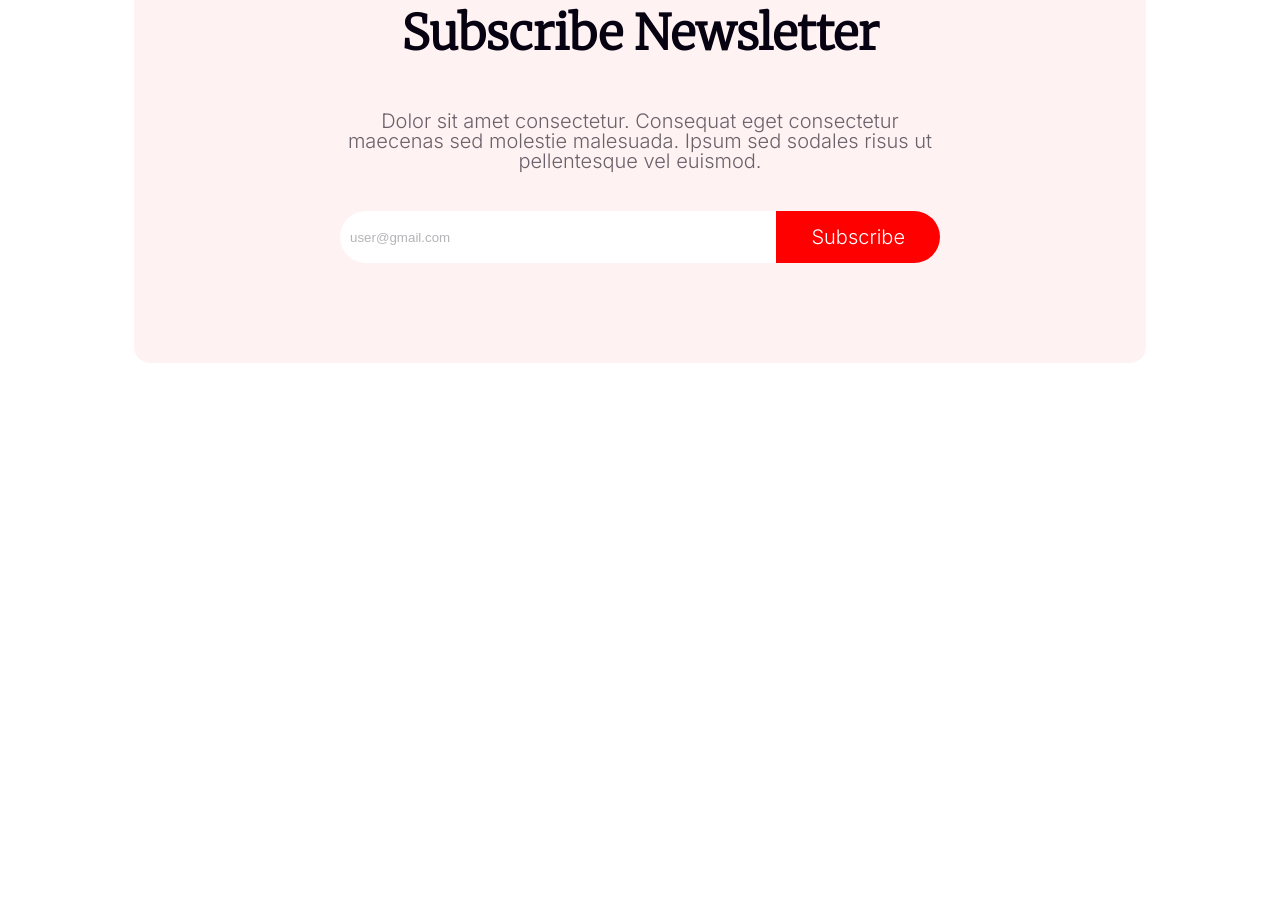
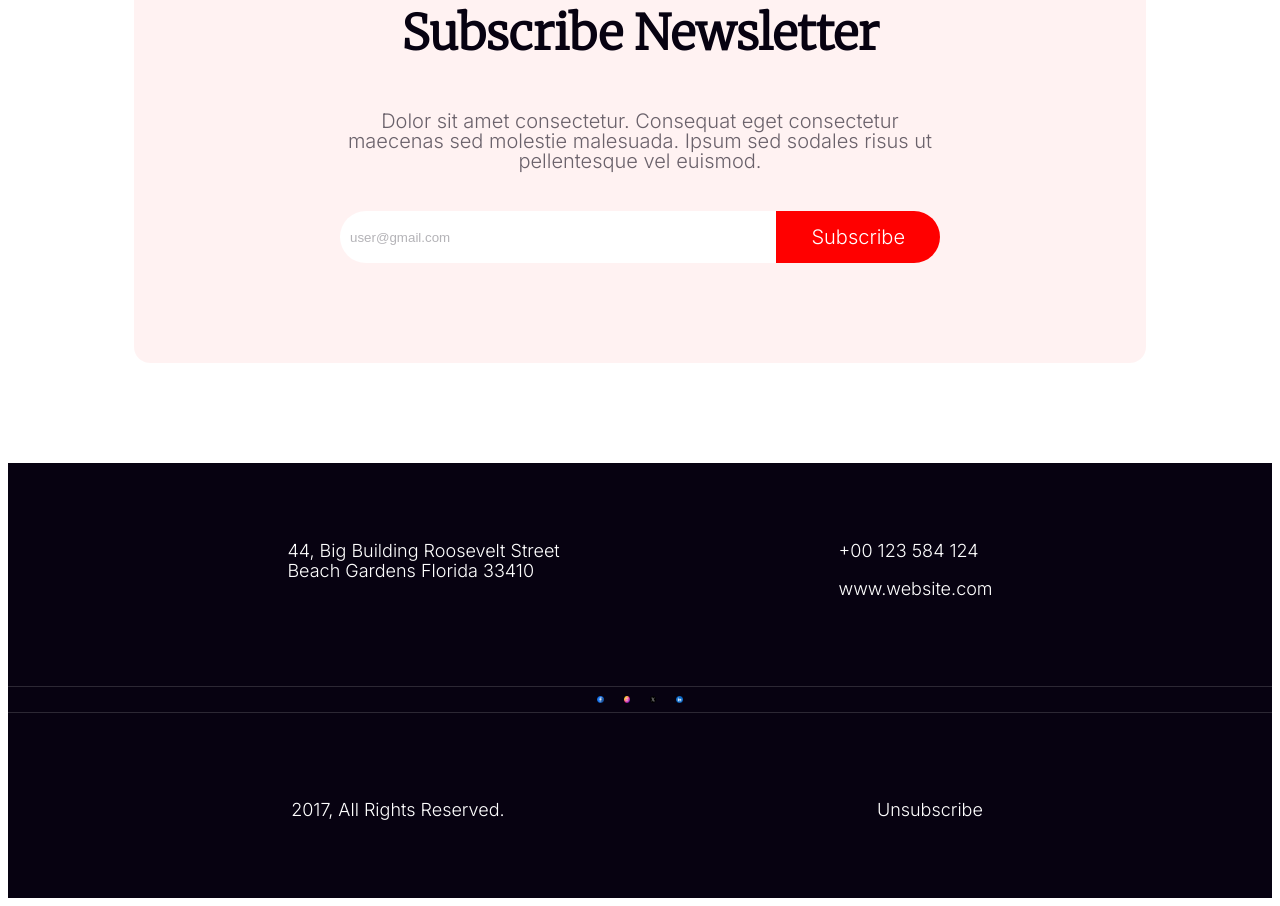
Before and after one commit to farzana-mohsin/assignment-one, a plain HTML site: page index.html in a window 1280 px wide. Shown: the part 4719-5625 px from the top of the page. Before the commit the page ends 5182 px from the top, so only its background shows below. Drawn offline with Linux system fonts and the light colour scheme.

Commit message:
add footer section

```diff
--- a/index.html
+++ b/index.html
@@ -108,5 +108,31 @@
         </div>
       </section>
     </main>
+    <footer class="subscribe">
+      <div class="subscribe-all">
+        <div class="area1">
+          <p>
+            44, Big Building Roosevelt Street <br />
+            Beach Gardens Florida 33410
+          </p>
+          <span>
+            <p>+00 123 584 124</p>
+            <p>www.website.com</p>
+          </span>
+        </div>
+        <hr class="hr" />
+        <div class="area2">
+          <img src="resources/Facebook.png" alt="" class="footer-image" />
+          <img src="resources/Instagram.png" alt="" class="footer-image" />
+          <img src="resources/Twitter.png" alt="" class="footer-image" />
+          <img src="resources/Linkedin.png" alt="" class="footer-image" />
+        </div>
+        <hr class="hr" />
+        <div class="area3">
+          <p>2017, All Rights Reserved.</p>
+          <button>Unsubscribe</button>
+        </div>
+      </div>
+    </footer>
   </body>
 </html>
--- a/styles/assignment-one.css
+++ b/styles/assignment-one.css
@@ -276,6 +276,58 @@
   line-height: 20px; /* 160% */
   padding: 0 200px;
 }
-::placeholder {
+.newsletter ::placeholder {
   color: rgba(7, 2, 17, 0.3);
 }
+/* footer related styles */
+/* footer {
+  margin: px 0;
+} */
+footer .subscribe-all {
+  width: 100%;
+  margin: auto;
+  /* max-width: 1600px; */
+  background: #070211;
+  color: #fff;
+  font-family: Inter;
+  font-size: 18px;
+  font-style: normal;
+  font-weight: 350;
+  line-height: 20px;
+}
+footer .area1 {
+  display: flex;
+  justify-content: space-around;
+  padding: 60px 140px;
+}
+footer .area2 {
+  display: flex;
+  justify-content: space-around;
+  gap: 20px;
+  justify-content: center;
+  padding: 0 600px;
+  /* max-width: 400px; */
+}
+footer .area3 {
+  display: flex;
+  justify-content: space-around;
+  padding: 60px 100px;
+}
+footer button {
+  background-color: transparent;
+  color: #fff;
+  font-family: Inter;
+  font-size: 18px;
+  font-style: normal;
+  font-weight: 350;
+  line-height: 20px;
+  text-align: center;
+  border: none;
+}
+footer .hr {
+  border: 0;
+  border-top: 1px solid rgba(255, 255, 255, 0.15);
+}
+footer .footer-image {
+  width: 10%;
+}
```
